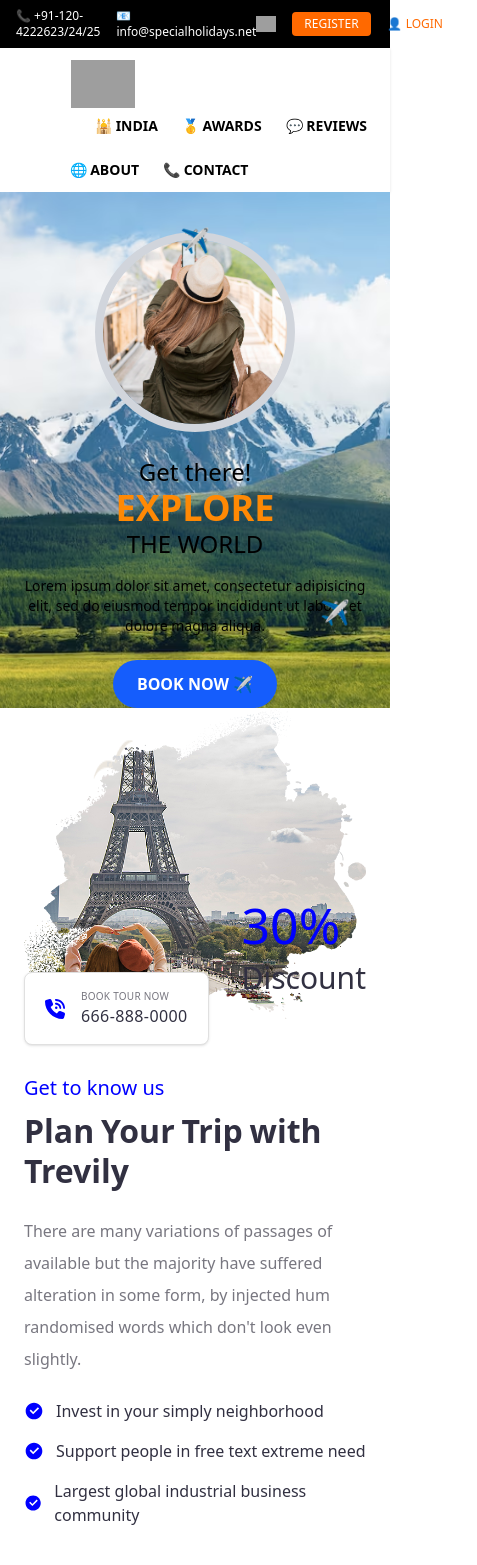
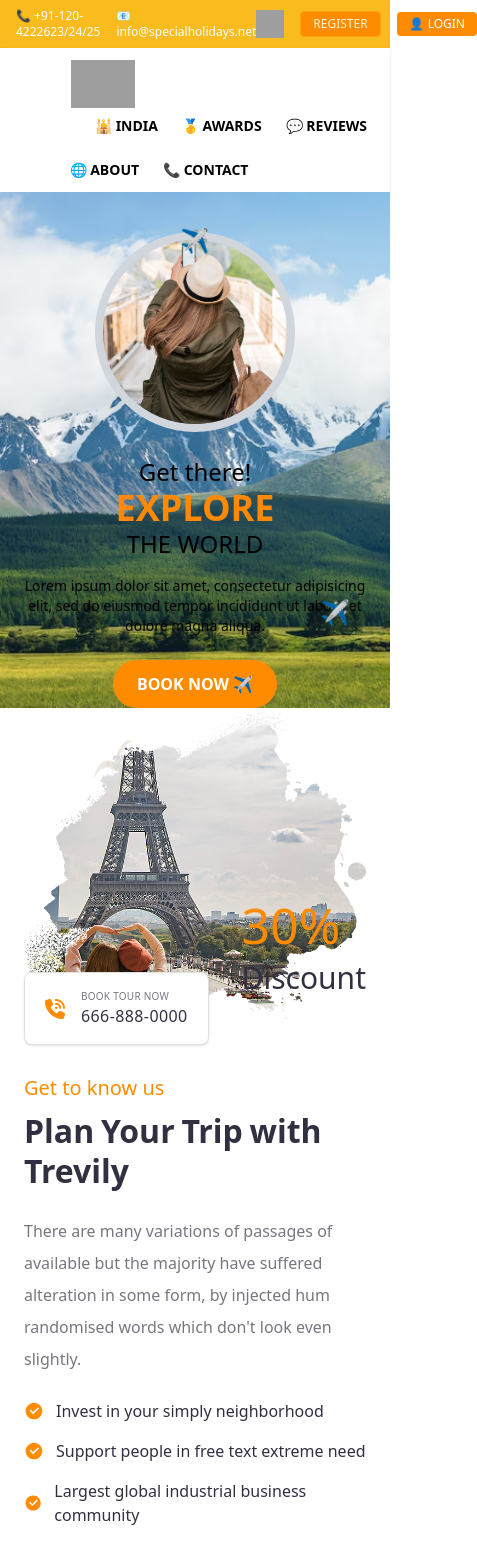
Before and after one commit to alimausmani/traveller, a React (Vite) app: page / in a window 390 px wide. Shown: the top 1565 px of the page, 477 px wide, since content can reach past the window. Built offline with nearby package versions, Linux system fonts and the light colour scheme; grey boxes are pictures that could not be loaded.

Commit message:
Added Color Functionality

```diff
--- a/src/Component/Footer.jsx
+++ b/src/Component/Footer.jsx
@@ -3,7 +3,7 @@ import { FaPhone, FaEnvelope, FaMapMarkerAlt, FaInstagram, FaLinkedin,  FaFacebo
 
 const Footer = () => {
     return (
-        <footer className="bg-black text-white py-10 px-5 rounded-t-3xl">
+        <footer className="bg-[#005A53] text-white py-10 px-5 rounded-t-3xl">
             <div className="max-w-7xl mx-auto grid grid-cols-1 md:grid-cols-5 gap-8">
                 <div>
                     <h3 className="font-bold text-lg mb-4">CONTACT</h3>
--- a/src/Component/HomePage.jsx
+++ b/src/Component/HomePage.jsx
@@ -109,9 +109,13 @@ const HomePage = () => {
               {/* View Details Button - show on hover */}
               {hoveredCard === destination.id && (
                 <div className="absolute top-1/2 left-1/2 transform -translate-x-1/2 -translate-y-1/2">
-                  <button className="bg-blue-600 hover:bg-blue-700 text-white text-xs sm:text-sm px-4 py-2 rounded shadow-lg transition-all duration-300">
+                  {/* <button className="bg-blue-600 hover:bg-blue-700 text-white text-xs sm:text-sm px-4 py-2 rounded shadow-lg transition-all duration-300">
                     View Details
-                  </button>
+                  </button> */}
+                  <button className="bg-[#FF8C00] hover:bg-orange-700 text-white text-xs sm:text-sm px-4 py-2 rounded shadow-lg transition-all duration-300">
+  View Details
+</button>
+
                 </div>
               )}
             </div>
@@ -120,12 +124,19 @@ const HomePage = () => {
 
         {/* Browse All Button */}
         <div className="flex justify-center mt-8">
-          <button className="flex items-center bg-teal-500 hover:bg-teal-600 text-white px-5 sm:px-6 py-2 sm:py-3 rounded-full text-sm sm:text-base transition-all duration-300">
+          {/* <button className="flex items-center bg-teal-500 hover:bg-teal-600 text-white px-5 sm:px-6 py-2 sm:py-3 rounded-full text-sm sm:text-base transition-all duration-300">
             <svg className="w-4 h-4 sm:w-5 sm:h-5 mr-2" viewBox="0 0 24 24" fill="none" stroke="currentColor" strokeWidth="2">
               <path d="M3 12h18M12 3v18" />
             </svg>
             Browse all Destinations
-          </button>
+          </button> */}
+          <button className="flex items-center bg-[#FF8C00] hover:bg-orange-700 text-white px-5 sm:px-6 py-2 sm:py-3 rounded-full text-sm sm:text-base transition-all duration-300">
+  <svg className="w-4 h-4 sm:w-5 sm:h-5 mr-2" viewBox="0 0 24 24" fill="none" stroke="currentColor" strokeWidth="2">
+    <path d="M3 12h18M12 3v18" />
+  </svg>
+  Browse all Destinations
+</button>
+
         </div>
       </div>
 
--- a/src/Component/Navbar.jsx
+++ b/src/Component/Navbar.jsx
@@ -4,36 +4,40 @@ import { Link } from 'react-router-dom';
 const Navbar = () => {
     return (
         <nav>
-            <div className="bg-black text-white text-sm py-2">
+            {/*bg-gradient-to-br from-yellow-400 via-amber-500 to-yellow-600          005A53 final color[##FFC300][#FFD700] #FF8E53Top bar with Deep Blue background and Sun Orange text #FFB347*/}
+            <div className="bg-[#f9bb1d] text-black text-sm py-2">
                 <div className="max-w-7xl mx-auto flex justify-between items-center px-4">
 
-                    <div className="flex items-center gap-4 text-xs md:text-sm">
+                    <div className="flex items-center gap-4 text-xs md:text-sm text-white">
                         <span>📞 +91-120-4222623/24/25</span>
                         <span>📧 info@specialholidays.net</span>
                     </div>
 
-                    <div className="hidden md:block text-center font-semibold text-xs">
+                    <div className="hidden md:block text-center font-semibold text-xs text-white">
                         National Tourism Awardee - Tour Operator & Travel Agent
                     </div>
                     <div className="flex items-center gap-4">
                         <img
                             src="https://flagcdn.com/w40/in.png"
                             alt="Indian Flag"
-                            className="w-5 h-4"
+                            className="w-7 h-7"
                         />
-                        <button className="bg-orange-500 text-white px-3 py-1 rounded text-xs md:text-sm">
+                        <button className="bg-[#FF8C00] text-[#FFF5CC] px-3 py-1 rounded text-xs md:text-sm border border-[#FFA500]">
                             REGISTER
                         </button>
-                        <button className="text-orange-500 flex items-center gap-1 text-xs md:text-sm">
+                        <button className="bg-[#FF8C00] text-white flex items-center gap-1 text-xs md:text-sm px-3 py-1 rounded">
                             <span>👤</span> LOGIN
                         </button>
+
                     </div>
                 </div>
             </div>
-            <div className="bg-white shadow ">
-                <div className="max-w-7xl mx-auto flex flex-wrap md:flex-nowrap items-center justify-between px-4 py-3 ">
 
-                    <div className="flex items-center mb-2 md:mb-0 ">
+            {/* Navbar with Sun Orange background and Deep Blue text */}
+            <div className="bg-white  shadow">
+                <div className="max-w-7xl mx-auto flex flex-wrap md:flex-nowrap items-center justify-between px-4 py-3">
+
+                    <div className="flex items-center mb-2 md:mb-0">
                         <div className="w-[6ch] md:w-[10ch]"></div>
                         <img
                             src="https://www.specialholidays.com/world/uploads/global/logo.png"
@@ -41,7 +45,7 @@ const Navbar = () => {
                             className="h-12 mr-4"
                         />
                     </div>
-                    <ul className="flex flex-wrap gap-6 text-sm font-semibold justify-center md:justify-start">
+                    <ul className="flex flex-wrap gap-6 text-sm font-semibold justify-center md:justify-start text-black">
                         <li className="w-[6ch] md:w-[10ch]"></li>
 
                         <li className="text-center">
--- a/src/Component/Plan.jsx
+++ b/src/Component/Plan.jsx
@@ -11,7 +11,6 @@ gsap.registerPlugin(ScrollTrigger);
 
 const Plan = () => {
   useEffect(() => {
-    // GSAP Animations
     gsap.to("#Crow", {
       x: 100,
       y: -50,
@@ -23,16 +22,12 @@ const Plan = () => {
 
     gsap.fromTo(
       "#About-img",
-      {
-        opacity: 0,
-        x: -50,
-      },
+      { opacity: 0, x: -50 },
       {
         opacity: 1,
         x: 0,
         delay: 1.3,
         duration: 1.5,
-
         scrollTrigger: {
           trigger: "#About",
           start: "top center",
@@ -42,16 +37,12 @@ const Plan = () => {
 
     gsap.fromTo(
       "#discount",
-      {
-        opacity: 0,
-        y: 0,
-      },
+      { opacity: 0, y: 0 },
       {
         duration: 1.3,
         opacity: 1,
         y: 100,
         ease: "bounce",
-
         scrollTrigger: {
           trigger: "#About",
           start: "top center",
@@ -67,8 +58,7 @@ const Plan = () => {
         y: 0,
         duration: 1.5,
         delay: 1.3,
-        stagger: .2,
-
+        stagger: 0.2,
         scrollTrigger: {
           trigger: "#About",
           start: "top center",
@@ -78,16 +68,12 @@ const Plan = () => {
 
     gsap.fromTo(
       "#booking-section",
-      {
-        opacity: 0,
-        y: -50,
-      },
+      { opacity: 0, y: -50 },
       {
         opacity: 1,
         y: 0,
         delay: 1.3,
         duration: 1.5,
-
         scrollTrigger: {
           trigger: "#About",
           start: "top center",
@@ -138,7 +124,7 @@ const Plan = () => {
             className="absolute flex flex-col items-start -space-y-2 z-10 right-0 top-20 lg:right-10 lg:top-24"
             id="discount"
           >
-            <h2 className="font-reey text-[50px] sm:text-[70px] text-[#0000ff]">
+            <h2 className="font-reey text-[50px] sm:text-[70px] text-[#FF8C00]">
               30%
             </h2>
             <p className="font-sans text-[30px] sm:text-[40px] text-[#313041] font-medium">
@@ -152,7 +138,7 @@ const Plan = () => {
           className="flex items-center gap-4 bg-white px-5 py-4 rounded-lg absolute z-10 bottom-[-20px] lg:bottom-48 lg:left-2 border border-[#e0e0e0] shadow-sm cursor-pointer"
           id="booking-section"
         >
-          <FaPhoneVolume className="text-[#0000ff] text-[20px]" />
+          <FaPhoneVolume className="text-[#FF8C00] text-[20px]" />
           <div className="flex flex-col">
             <p className="font-sans text-[10px] text-[#787780] font-medium tracking-wide">
               BOOK TOUR NOW
@@ -171,7 +157,7 @@ const Plan = () => {
           className="absolute hidden lg:block -z-10 right-8 top-[-40px] animate-bounce-slow"
           alt="Decorative Stripe"
         />
-        <h2 className="font-reey text-[20px] text-[#0000ff] Heading">
+        <h2 className="font-reey text-[20px] text-[#FF8C00] Heading">
           Get to know us
         </h2>
         <h1
@@ -189,19 +175,19 @@ const Plan = () => {
         {/* Features Section */}
         <div className="flex flex-col gap-4 mt-6" id="Features">
           <div className="flex gap-3 items-center">
-            <RiCheckboxCircleFill className="text-[#0000ff] text-[20px]" />
+            <RiCheckboxCircleFill className="text-[#FF8C00] text-[20px]" />
             <p className="text-[16px] sm:text-[18px] text-[#313041] font-sans">
               Invest in your simply neighborhood
             </p>
           </div>
           <div className="flex gap-3 items-center">
-            <RiCheckboxCircleFill className="text-[#0000ff] text-[20px]" />
+            <RiCheckboxCircleFill className="text-[#FF8C00] text-[20px]" />
             <p className="text-[16px] sm:text-[18px] text-[#313041] font-sans">
               Support people in free text extreme need
             </p>
           </div>
           <div className="flex gap-3 items-center">
-            <RiCheckboxCircleFill className="text-[#0000ff] text-[20px]" />
+            <RiCheckboxCircleFill className="text-[#FF8C00] text-[20px]" />
             <p className="text-[16px] sm:text-[18px] text-[#313041] font-sans">
               Largest global industrial business community
             </p>
@@ -211,7 +197,7 @@ const Plan = () => {
         {/* Book Now Button */}
         <div className="flex justify-start mt-10" id="book-button">
           <button
-            className="relative inline-block px-6 py-4 bg-[#0000ff] text-white font-semibold text-[12px] sm:text-[14px] hover:bg-blue-600 rounded-lg tracking-widest overflow-hidden group"
+            className="relative inline-block px-6 py-4 bg-[#FF8C00] text-white font-semibold text-[12px] sm:text-[14px] hover:bg-blue-600 rounded-lg tracking-widest overflow-hidden group"
             style={{ wordSpacing: "0.1rem" }}
           >
             <span className="absolute inset-0 bg-[#313041] transform scale-y-0 transition-transform duration-700 ease-in-out group-hover:scale-y-100 origin-bottom"></span>
--- a/src/Component/TravelBanner.jsx
+++ b/src/Component/TravelBanner.jsx
@@ -32,7 +32,7 @@ const TravelBanner = () => {
   </p>
 
   {/* Book Now Button */}
-  <button className="mt-6 px-6 py-3 bg-blue-600 text-white font-semibold rounded-full hover:bg-blue-700 transition">
+  <button className="mt-6 px-6 py-3 bg-[#FF8C00] text-white font-semibold rounded-full hover:bg-blue-700 transition">
     BOOK NOW ✈️
   </button>
 </div>
```
